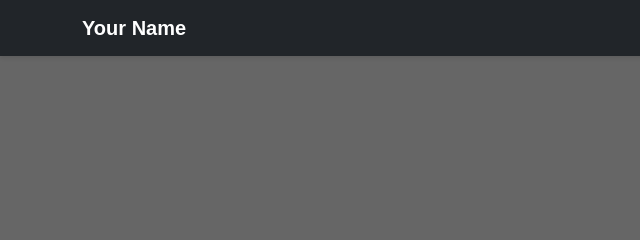
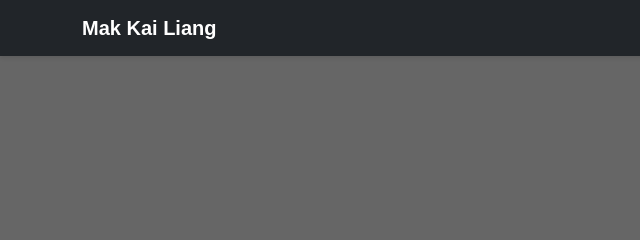
Before and after one commit to RzR6679/personal_website, a plain HTML site: page index.html in a window 1280 px wide. Shown: the top 240 px of the page, 0-640 px from the left. Drawn offline with nearby package versions, Linux system fonts and the light colour scheme.

Commit message:
Update index.html

```diff
--- a/index.html
+++ b/index.html
@@ -13,7 +13,7 @@
     <!-- Navigation -->
     <nav class="navbar navbar-expand-lg navbar-dark bg-dark fixed-top">
         <div class="container">
-            <a class="navbar-brand" href="#">Your Name</a>
+            <a class="navbar-brand" href="#">Mak Kai Liang</a>
             <button class="navbar-toggler" type="button" data-bs-toggle="collapse" data-bs-target="#navbarNav">
                 <span class="navbar-toggler-icon"></span>
             </button>
```
